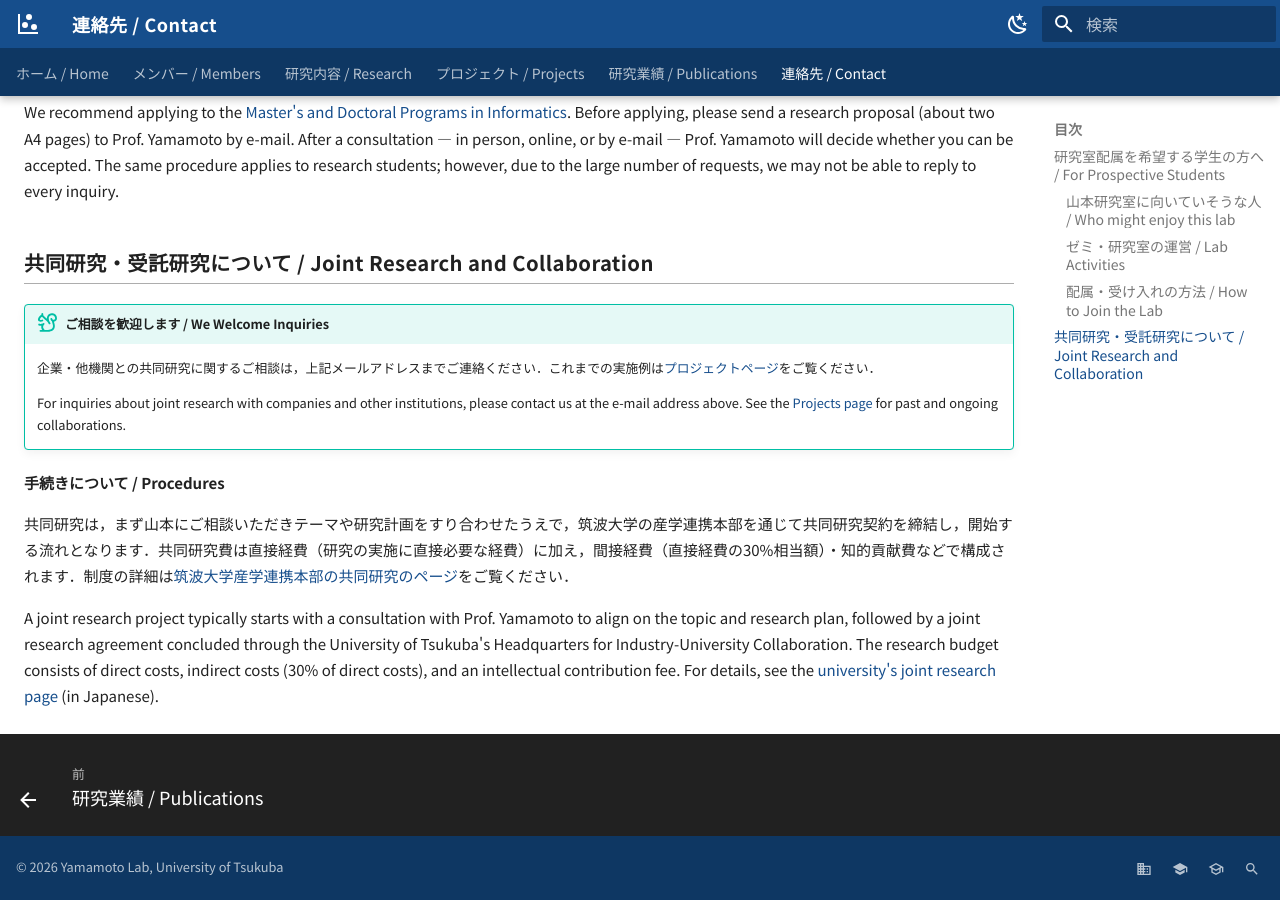
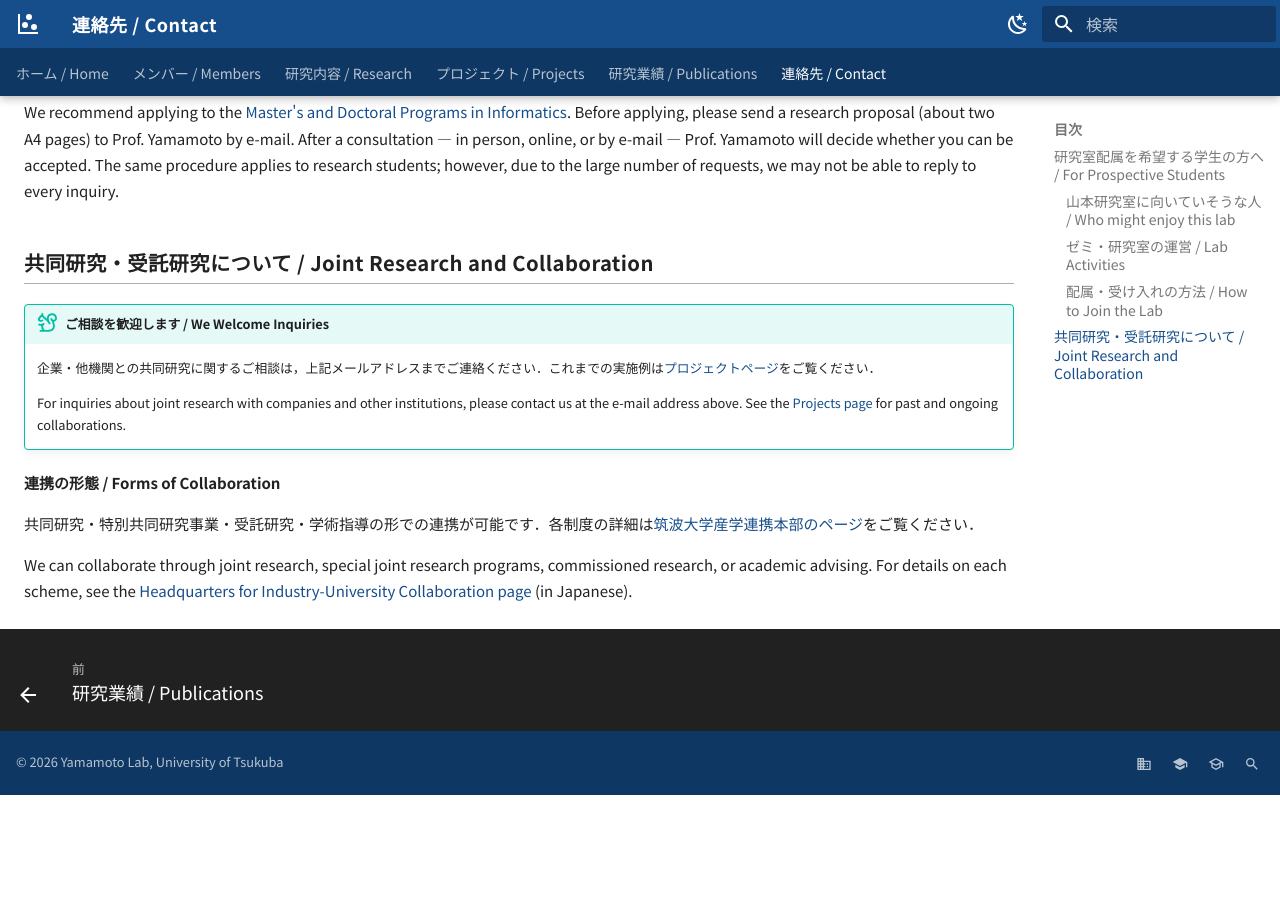
Before and after one commit to yamamotolab-tsukuba/yamamotolab-tsukuba.github.io, an MkDocs documentation site: the page built from docs/contact.md, in a window 1280 px wide and 900 px high, scrolled down 1595 px. Built offline with MkDocs 1.6.1 and Material for MkDocs 9.7.7, drawn with Linux system fonts in a browser that asks for light colours; after the commit the page ends 2390 px from its top, so only the background shows below that.

Commit message:
共同研究の手続き説明を連携形態4種とリンク案内のみに変更
Co-Authored-By: Claude Fable 5 <noreply@anthropic.com>

```diff
--- a/docs/contact.md
+++ b/docs/contact.md
@@ -56,8 +56,8 @@ We recommend applying to the [Master's and Doctoral Programs in Informatics](htt
 
     For inquiries about joint research with companies and other institutions, please contact us at the e-mail address above. See the [Projects page](projects.md) for past and ongoing collaborations.
 
-**手続きについて / Procedures**
+**連携の形態 / Forms of Collaboration**
 
-共同研究は，まず山本にご相談いただきテーマや研究計画をすり合わせたうえで，筑波大学の産学連携本部を通じて共同研究契約を締結し，開始する流れとなります．共同研究費は直接経費（研究の実施に直接必要な経費）に加え，間接経費（直接経費の30%相当額）・知的貢献費などで構成されます．制度の詳細は[筑波大学産学連携本部の共同研究のページ](https://www.sanrenhonbu.tsukuba.ac.jp/joint-research/for_company-kyoudou/){:target="_blank"}をご覧ください．
+共同研究・特別共同研究事業・受託研究・学術指導の形での連携が可能です．各制度の詳細は[筑波大学産学連携本部のページ](https://www.sanrenhonbu.tsukuba.ac.jp/joint-research/for_company-kyoudou/){:target="_blank"}をご覧ください．
 
-A joint research project typically starts with a consultation with Prof. Yamamoto to align on the topic and research plan, followed by a joint research agreement concluded through the University of Tsukuba's Headquarters for Industry-University Collaboration. The research budget consists of direct costs, indirect costs (30% of direct costs), and an intellectual contribution fee. For details, see the [university's joint research page](https://www.sanrenhonbu.tsukuba.ac.jp/joint-research/for_company-kyoudou/){:target="_blank"} (in Japanese).
+We can collaborate through joint research, special joint research programs, commissioned research, or academic advising. For details on each scheme, see the [Headquarters for Industry-University Collaboration page](https://www.sanrenhonbu.tsukuba.ac.jp/joint-research/for_company-kyoudou/){:target="_blank"} (in Japanese).
```
